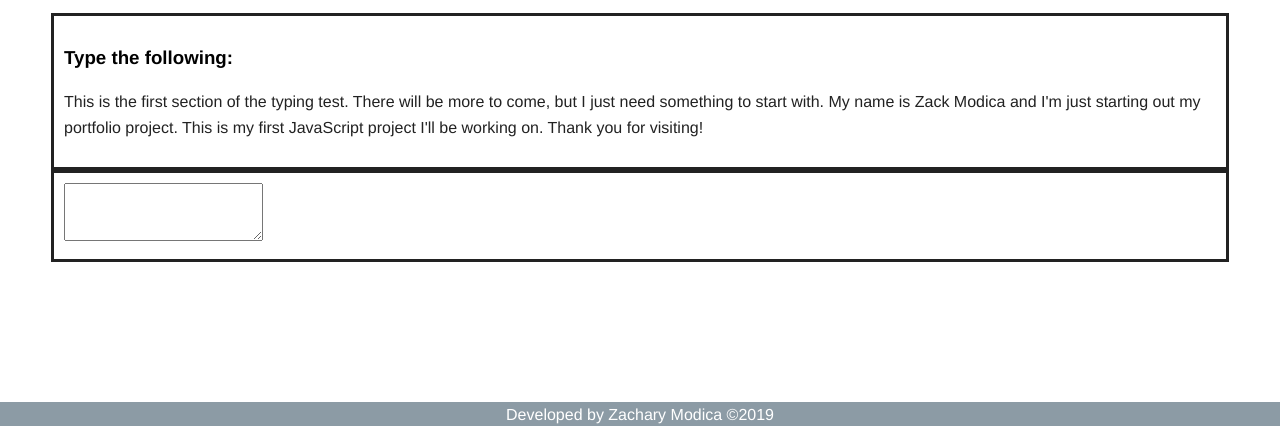
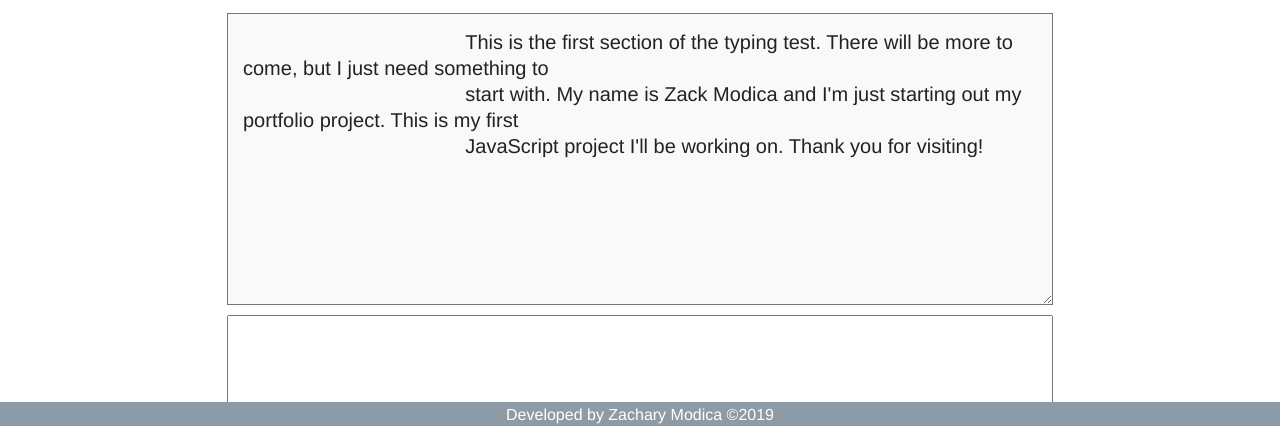
Before and after one commit to ziggybrew/SpeedTester, a plain HTML site: page index.html in a window 1280 px wide. Shown: the part 372-798 px from the top of the page. Drawn offline with nearby package versions, Linux system fonts and the light colour scheme.

Commit message:
Display changes

```diff
--- a/css/main.css
+++ b/css/main.css
@@ -157,18 +157,12 @@ nav a:hover {
    Author's custom styles
    ========================================================================== */
 
-.test {
-	border-style: solid;
-	width: 90%;
-	margin: auto;
-	padding: 10px;
+.textTitle {
+	color: black;
+	display: block;
 }
 
-.textTitle {
-	color: black;
-}
-
-#timer{
+#timer {
 	margin: 20px auto;
 	width: 600px;
 	text-align: center;
@@ -176,8 +170,22 @@ nav a:hover {
 	font-family: 'Orbitron', sans-serif;
 }
 
+#textbox {
+	display: block;
+	font-size: 20px;
+    margin: auto;
+    padding: 15px;
+    background-color: #f9f9f9;
+}
 
-
+#userInput{
+	resize: none;
+    display: block;
+    margin: auto;
+    padding: 15px;
+    font-size: 20px;
+    margin-top: 10px;
+}
 
 
 
--- a/index.html
+++ b/index.html
@@ -56,16 +56,16 @@
 			<div>
 				<p id="timer">0:00</p>
 			</div>
-			<div class="test">
-				<h3 class="textTitle">Type the following:</h3>
-				<p>
+			<div>
+				<!--<h3 class="textTitle">Type the following:</h3>-->
+				<textarea id="textbox" rows="10" cols="70" readonly>
 					This is the first section of the typing test. There will be more to come, but I just need something to
 					start with. My name is Zack Modica and I'm just starting out my portfolio project. This is my first
 					JavaScript project I'll be working on. Thank you for visiting!
-				</p>
+				</textarea>
 			</div>
-			<div class="test">
-				<textarea id="userInput">
+			<div>
+				<textarea id="userInput" rows="10" cols="70" placeholder="Timer begins when you start typing...">
 
 				</textarea>
 			</div>
```
